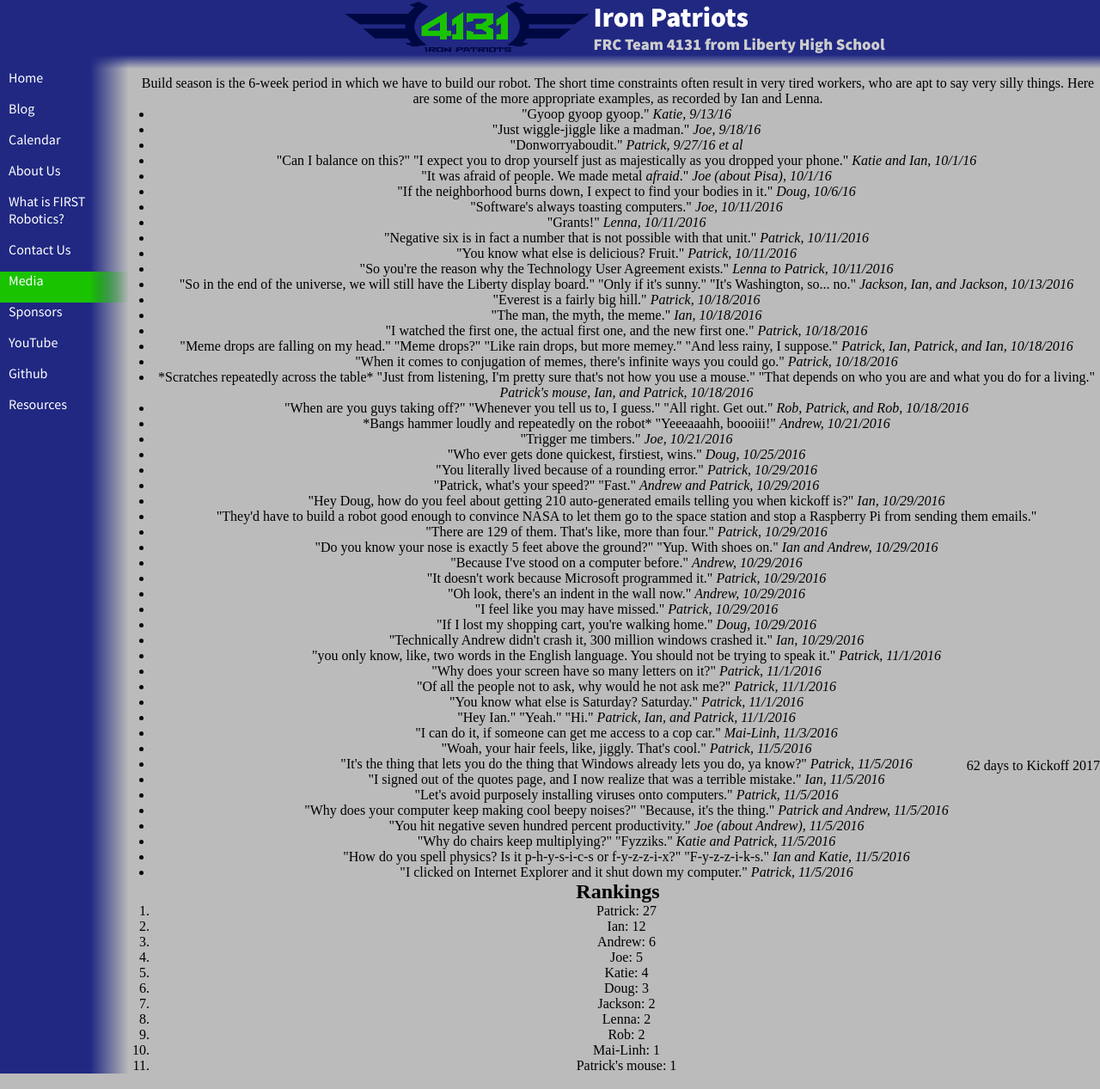
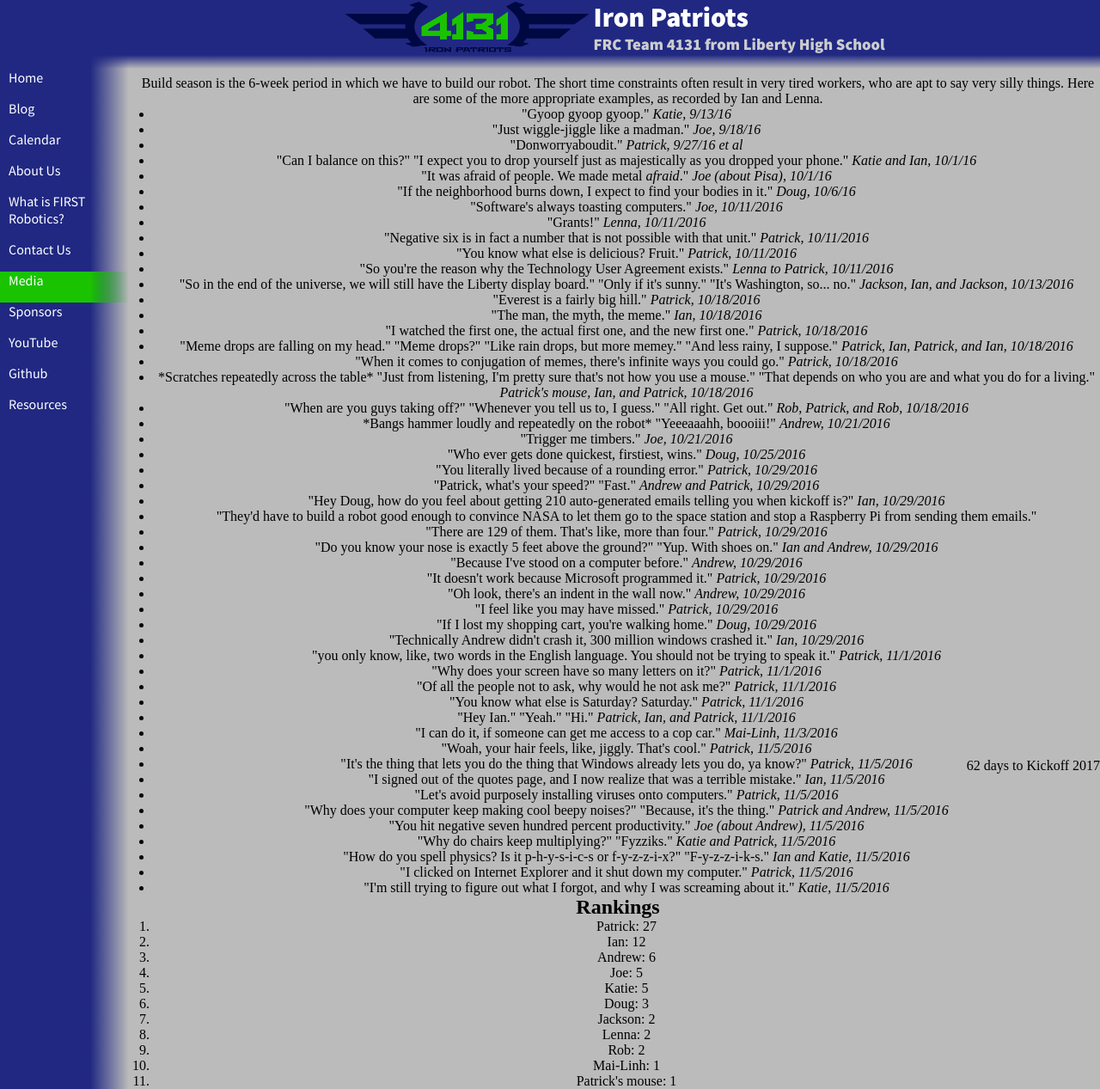
Before and after one commit to katiebugmoon/FRC4131.github.io, a Jekyll site: the page built from media/2017/quotes.html, in a window 1280 px wide. Shown: the whole page at 86% size. Built offline with Jekyll 4.4.1, drawn with Linux system fonts in a browser that asks for light colours; nearby versions of some CDN libraries.

Commit message:
Update quotes.html

```diff
--- a/media/2017/quotes.html
+++ b/media/2017/quotes.html
@@ -53,6 +53,7 @@ title: Build Season 2017 Quotes
 	<li>"Why do chairs keep multiplying?" "Fyzziks." <i>Katie and Patrick, 11/5/2016</i></li>
 	<li>"How do you spell physics? Is it p-h-y-s-i-c-s or f-y-z-z-i-x?" "F-y-z-z-i-k-s." <i>Ian and Katie, 11/5/2016</i></li>
 	<li>"I clicked on Internet Explorer and it shut down my computer." <i>Patrick, 11/5/2016</i></li>
+	<li>"I'm still trying to figure out what I forgot, and why I was screaming about it." <i>Katie, 11/5/2016</i></li>
 </ul>
 <h2>Rankings</h2>
 <ol id='rankings'></ol>
```
